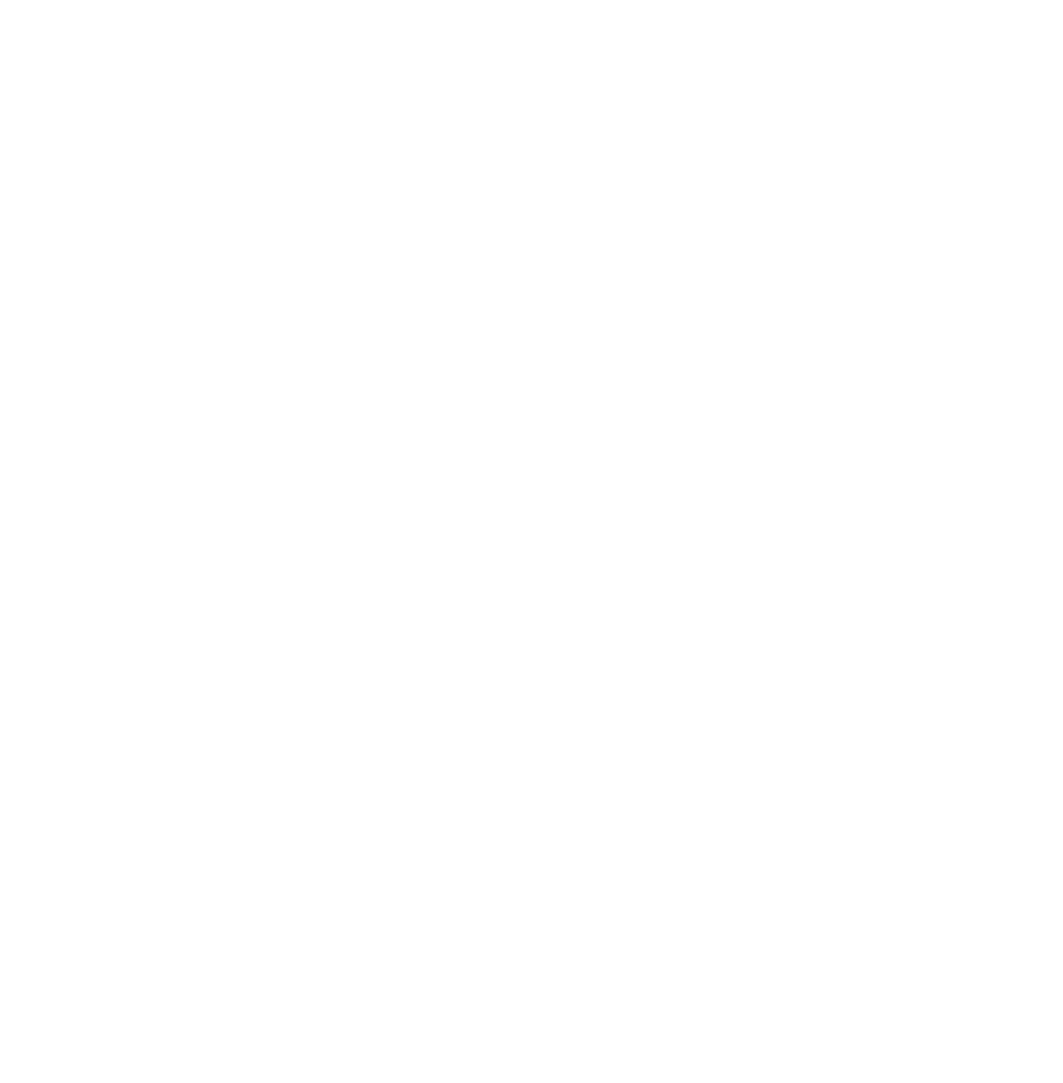
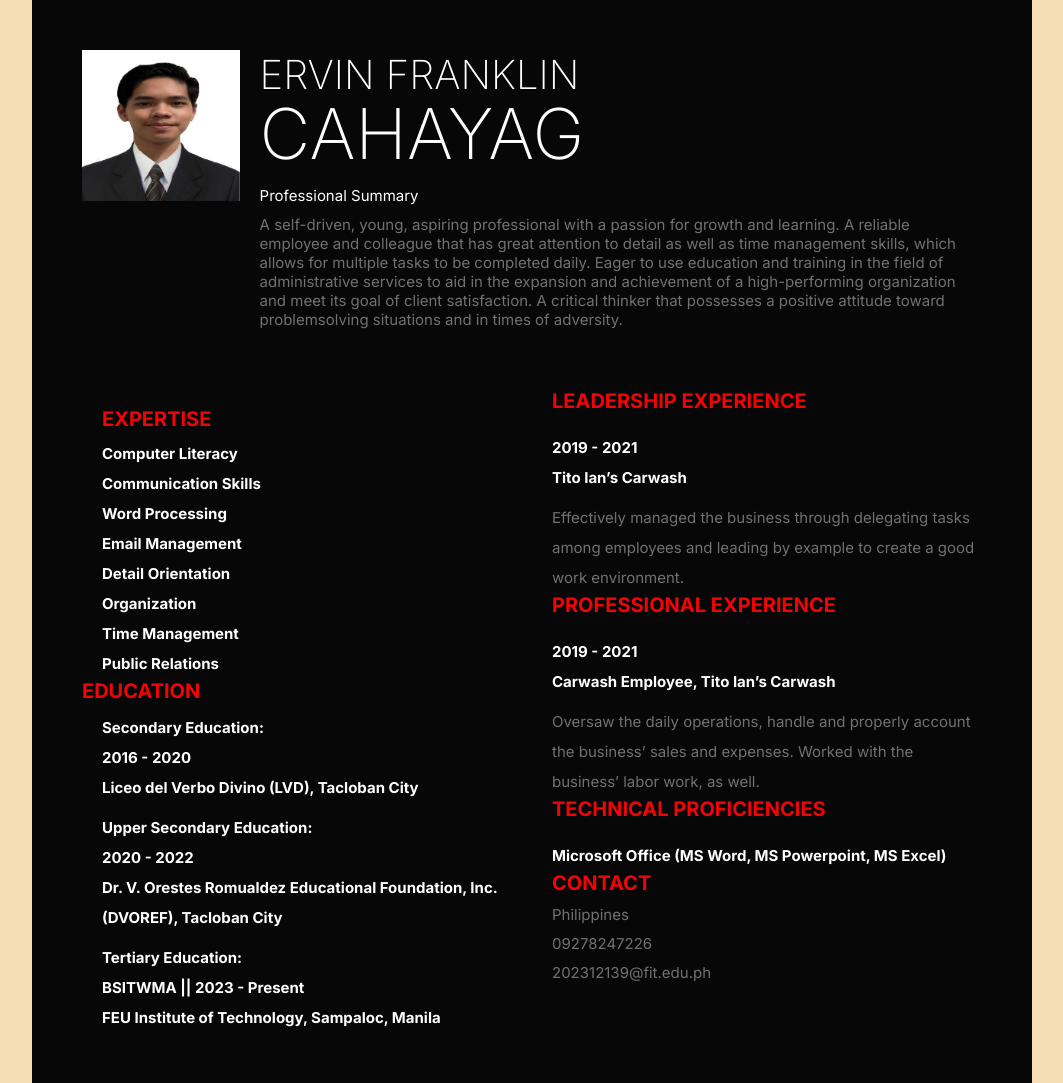
Before and after one commit to Sonoty/WD-SeatWork-2, a plain HTML site: page index.html in a window 1280 px wide. Shown: the whole page, without its empty margins (108-1171 px from the left). Before the commit the page ends 800 px from the top, so only its background shows below. Drawn offline with Linux system fonts and the light colour scheme.

Commit message:
resume update

```diff
--- a/assets/css/style.css
+++ b/assets/css/style.css
@@ -0,0 +1,120 @@
+@import url('https://fonts.googleapis.com/css2?family=Inter:wght@100..900&display=swap');
+
+*{
+    padding: 0;
+    margin: 0;
+    box-sizing: border-box;
+}
+:root{
+    --primary-color: #f30404;
+
+    --text-color: #727171;
+}
+html {
+    font-size: 10px;
+}
+body{
+    font-family: Inter, sans-serif;
+    background-color: wheat;
+    color: white;
+}
+img{
+    width: 100%;
+}
+a {
+    text-decoration: none;
+    color:white
+}
+.description{
+    margin-top: 1rem;
+    font-size: 1.5rem;
+    font-weight: 400;
+    color: var(--text-color);
+}
+.summary{
+    margin-top: 1rem;
+    font-size: 1.5rem;
+    font-weight: 400;
+}
+.container{
+    max-width: 1000px;
+    width: 90%;
+    margin: 0 auto;
+    display: grid;
+    padding: 5rem;
+    background-color: #070707;
+    grid-template-columns:  1fr 1fr;
+    gap: 4rem;
+}
+@media only screen and (max-width: 768px){
+    .container{
+        width: 100%;
+        grid-template-columns: 1fr;
+        padding: 3rem;
+        gap: 7 rem;
+    }
+}
+.profile{
+    grid-column: 1 / -1;
+    margin-bottom: 2rem;
+}
+.group-1
+.group-2{
+	display: flex;
+	flex-direction:column;
+	gap: 5rem;
+}
+.title{
+    color: var(--primary-color);
+	font-weight: 700;
+	font-size: 2rem;
+	text-transform: uppercase;
+}
+.profile_container{
+    display: flex;
+    gap: 2rem;
+}
+.profile_profileImg{
+    max-width: 250px;
+}
+.profile_name_firstName{
+    color:white;
+    font-weight: 200;
+    font-size: clamp(2rem, 8vw, 4rem);
+    text-transform: uppercase;
+    display: block;
+    margin-bottom: -0.8rem;
+}
+.profile_name_lastName{
+    color:white;
+    font-weight: 200;
+    font-size: clamp(2.5rem, 15vw, 7rem);
+    text-transform: uppercase;
+    display: block;
+}
+.profile_title{
+    font-size: 1.5rem;
+    font-weight: 400;
+    text-transform: uppercase;
+}
+.edu_item {
+	margin-top: 1rem;
+	margin-left: 2rem;
+	line-height: 2;
+    font-weight: 700;
+    font-size: 1.5rem
+}
+.skills {
+	margin-top: 1rem;
+	margin-left: 2rem;
+	line-height: 2;
+    font-weight: 700;
+    font-size: 1.5rem;
+}
+.exp_item {
+	margin-top: 2rem;
+    line-height: 2;
+    font-weight: 700;
+    font-size: 1.5rem;
+    gap: 1;
+}
--- a/index.html
+++ b/index.html
@@ -1 +1,119 @@
-<html></html>
+<!DOCTYPE html>
+<html lang="en">
+
+<head>
+  <meta charset="UTF-8">
+  <meta http-equiv="X-UA-Compatible" content="IE=edge">
+  <meta name="viewport" content="width=device-width, initial-scale=1.0">
+  <title>Resume</title>
+  <link rel="stylesheet" href="assets/css/style.css">
+</head>
+
+<body>
+<div class="container">
+<div class="profile">
+<div class="profile_container">
+<div class="profile_profileImg">
+<img src="./assets/img/profile picture.jpg" alt="Ervin Franklin Cahayag">
+</div>
+<div>
+    <h1 class="profile_name">
+        <span class="profile_name_firstName">Ervin Franklin</span>
+        <span class="profile_name_lastName">Cahayag</span>
+    </h1>
+    <p class="summary">Professional Summary</p>
+    <p class="description">
+        A self-driven, young, aspiring professional with a passion for growth and learning. A
+reliable employee and colleague that has great attention to detail as well as time
+management skills, which allows for multiple tasks to be completed daily. Eager to
+use education and training in the field of administrative services to aid in the
+expansion and achievement of a high-performing organization and meet its goal of
+client satisfaction. A critical thinker that possesses a positive attitude toward problemsolving situations and in times of adversity.
+    </p>
+</div>
+</div>
+</div>
+ <div class="group-1">
+    <div class="skills">
+        <h3 class="title">Expertise</h3>
+
+          <p>Computer Literacy</p>
+          <p>Communication Skills</p>
+          <p>Word Processing</p>
+          <p>Email Management</p>
+          <p>Detail Orientation</p>
+          <p>Organization</p>
+          <p>Time Management</p>
+          <p>Public Relations</p>
+        </ul>
+    </div>
+    <div class="edu">
+        <h3 class="title">Education</h3>
+        <div class="edu_item">
+          <p class="item_preTitle">Secondary Education:</p>
+          <h4 class="item_date">2016 - 2020</h4>
+          <p class="item_subtitle">
+            Liceo del Verbo Divino (LVD), Tacloban City
+          </p>
+        </div>
+        <div class="edu_item">
+          <p class="item_preTitle">Upper Secondary Education:</p>
+          <h4 class="item_date">2020 - 2022</h4>
+          <p class="item_subtitle">
+             Dr. V. Orestes Romualdez Educational Foundation, Inc.
+(DVOREF), Tacloban City
+          </p>
+        </div>
+        <div class="edu_item">
+            <p class="item_preTitle">Tertiary Education:</p>
+            <h4 class="item_date">BSITWMA || 2023 - Present</h4>
+            <p class="item_subtitle">
+             FEU Institute of Technology, Sampaloc, Manila
+            </p>
+          </div>
+      </div>
+</div>
+<div class="group-2"><div class="exp">
+    <h3 class="title">Leadership Experience</h3>
+    <div class="exp_item">
+      <p class="item_preTitle">2019 - 2021</p>
+      <h4 class="item_title">Tito Ian’s Carwash</h4>
+      <p class=" description">
+        Effectively managed the business through delegating tasks among employees
+        and leading by example to create a good work environment.
+      </p>
+    </div>
+    <h3 class="title">Professional Experience</h3>
+    <div class="exp_item">
+      <p class="item_preTitle">2019 - 2021</p>
+      <h4 class="item_title">Carwash Employee, Tito Ian’s Carwash </h4>
+      <p class=" description">
+        Oversaw the daily operations, handle and properly account the business’ sales
+        and expenses. Worked with the business’ labor work, as well.
+      </p>
+    </div>
+    <h3 class="title">Technical Proficiencies</h3>
+    <div class="exp_item">
+      <h4 class="item_title">Microsoft Office (MS Word, MS Powerpoint, MS Excel)</h4>
+    </div>
+    <div class="contact">
+        <h3 class="title">Contact</h3>
+        <div class="contact_info">
+          <p class="description">
+          Philippines
+          </p>
+          <p class="description">
+            09278247226
+          </p>
+          <p class="description">
+            202312139@fit.edu.ph
+          </p>
+        </div>
+</div>
+</div>
+
+</div>
+ </div>
+</body>
+
+</html>
```
